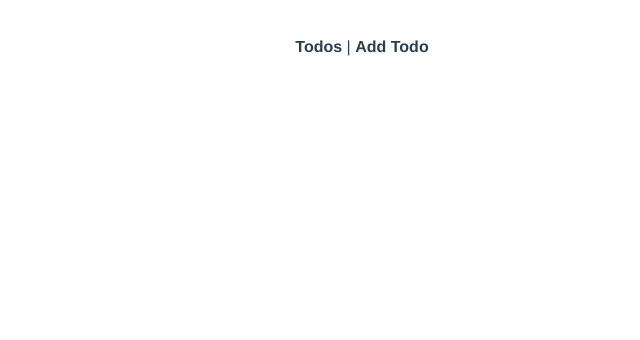
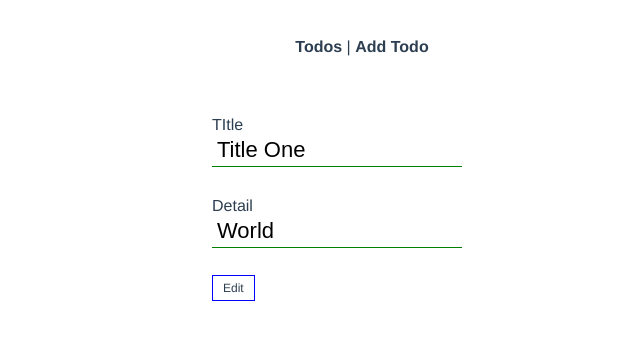
Before and after one commit to r1d3rzz/vue-todos, a Vue app: page /edit/1 in a window 1280 px wide. Before the commit this address had no page. Shown: the top 340 px of the page, without its empty margins (278-918 px from the left). Built offline with nearby package versions, Linux system fonts and the light colour scheme; data requests are answered from the project's data file.

Commit message:
edit feature is added

```diff
--- a/data/db.json
+++ b/data/db.json
@@ -1,7 +1,7 @@
 {
   "todo": [
     {
-      "title": "Title One",
+      "title": "Title One ",
       "detail": "World",
       "complete": false,
       "id": 1
--- a/src/router/index.js
+++ b/src/router/index.js
@@ -1,6 +1,7 @@
 import { createRouter, createWebHistory } from "vue-router";
 import HomeView from "../views/HomeView.vue";
 import AddTodo from "../views/AddTodo.vue";
+import EditTodo from "../views/EditTodo.vue";
 
 const routes = [
   {
@@ -13,6 +14,12 @@ const routes = [
     name: "addTodo",
     component: AddTodo,
   },
+  {
+    path: "/edit/:id",
+    name: "editTodo",
+    component: EditTodo,
+    props: true,
+  },
 ];
 
 const router = createRouter({
--- /dev/null
+++ b/src/views/EditTodo.vue
@@ -0,0 +1,66 @@
+<template>
+  <div class="addTodo">
+    <div class="inputBox">
+      <label for="title">TItle</label>
+      <input type="text" id="title" v-model="title" />
+    </div>
+
+    <div class="inputBox">
+      <label for="Detail">Detail</label>
+      <input type="text" id="Detail" v-model="detail" />
+    </div>
+
+    <div class="buttonBox">
+      <span @click="editTodo">Edit</span>
+    </div>
+  </div>
+</template>
+
+<script>
+import { ref } from "@vue/reactivity";
+import { useRouter } from "vue-router";
+import { onMounted } from "@vue/runtime-core";
+
+export default {
+  props: ["id"],
+
+  setup(props) {
+    let router = useRouter();
+
+    let title = ref("");
+    let detail = ref("");
+
+    let load = async () => {
+      let res = await fetch("http://localhost:3000/todo/" + props.id);
+      if (res.status === 404) {
+        throw new Error("url not found");
+      }
+      let data = await res.json();
+      title.value = data.title;
+      detail.value = data.detail;
+    };
+
+    onMounted(() => load());
+
+    let editTodo = () => {
+      if (title.value == "" && detail.value == "")
+        return alert("Please fill Input Fields");
+
+      fetch("http://localhost:3000/todo/" + props.id, {
+        method: "PATCH",
+        headers: { "Content-Type": "application/json" },
+        body: JSON.stringify({
+          title: title.value,
+          detail: detail.value,
+          complete: false,
+        }),
+      }).then((_) => router.push({ name: "home" }));
+    };
+
+    return { title, detail, editTodo };
+  },
+};
+</script>
+
+<style>
+</style>
--- a/src/views/SingleTodo.vue
+++ b/src/views/SingleTodo.vue
@@ -10,7 +10,11 @@
         </h2>
       </div>
       <div class="btnGp">
-        <span class="editBtn">edit</span>
+        <span class="editBtn">
+          <router-link :to="{ name: 'editTodo', params: { id: todo.id } }">
+            edit
+          </router-link>
+        </span>
         <span @click="deleteTodo(todo)" class="deleteBtn">delete</span>
         <span
           :class="[todo.complete ? 'done' : null, 'doneBtn']"
@@ -51,6 +55,7 @@ export default {
         }
       );
     };
+
     return { showDetail, doneBtn, deleteTodo };
   },
 };
@@ -93,6 +98,11 @@ export default {
   color: white;
 }
 
+.editBtn > a {
+  text-decoration: none;
+  color: inherit;
+}
+
 .deleteBtn:hover {
   background-color: red;
   color: white;
```
